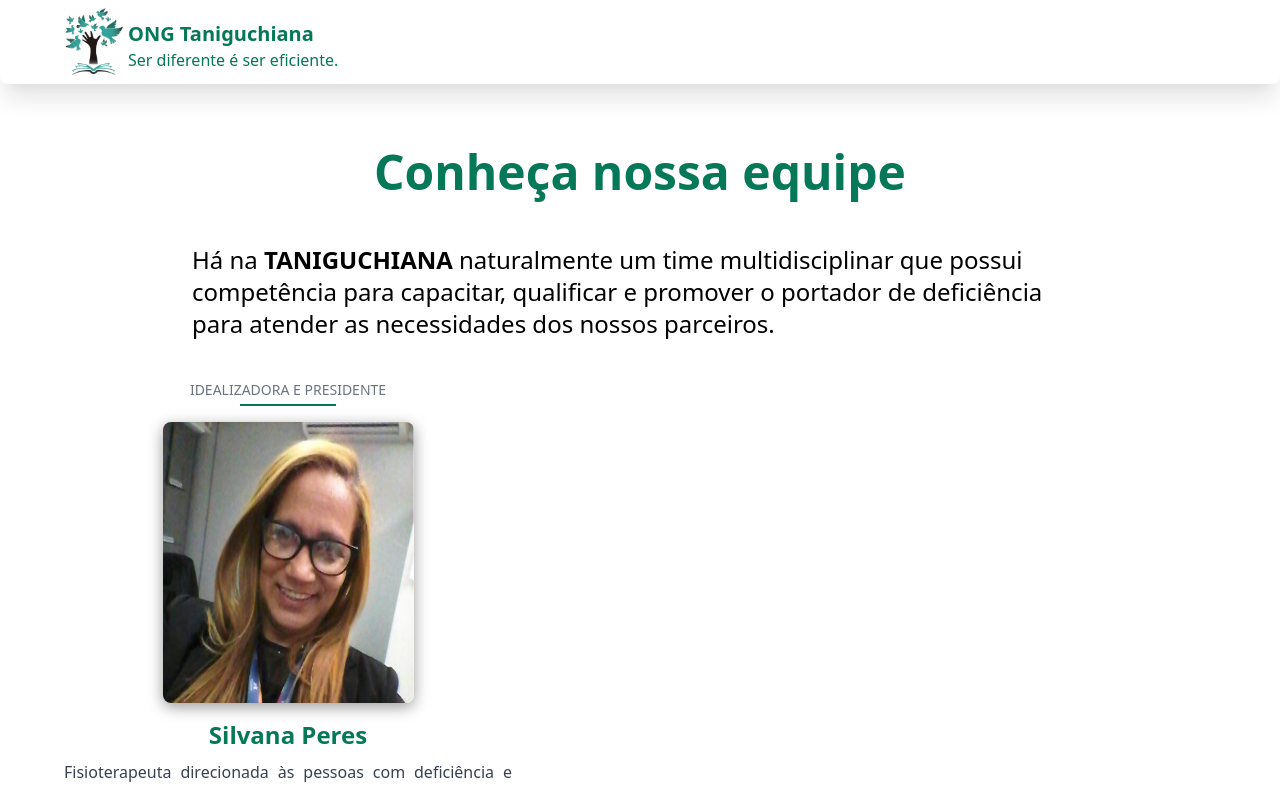
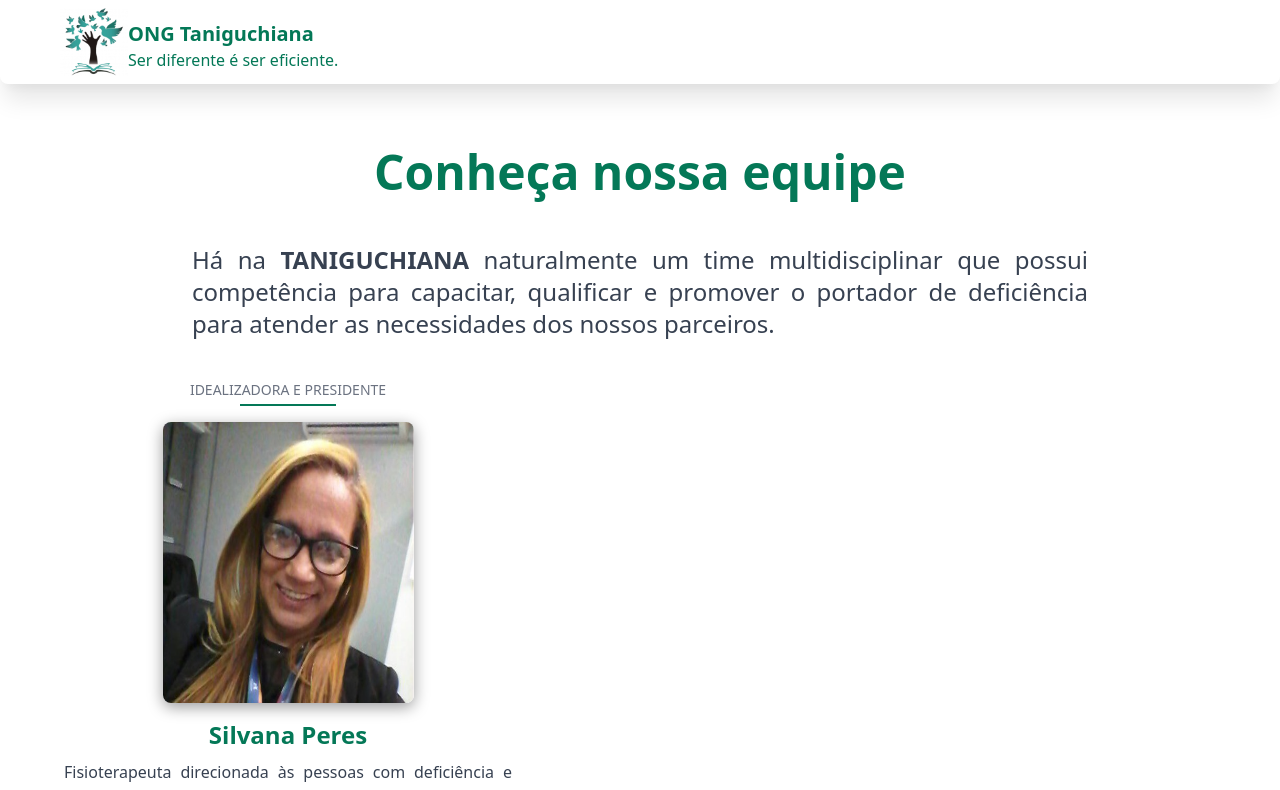
Before and after one commit to FlavioAmorim2/Taniguchiana, a React (Vite) app: page /Team in a window 1280 px wide. Shown: the top 790 px of the page. Built offline with nearby package versions, Linux system fonts and the light colour scheme.

Commit message:
feature team

```diff
--- a/src/pages/Contact/Contact.tsx
+++ b/src/pages/Contact/Contact.tsx
@@ -2,7 +2,7 @@ import { FaFacebook, FaInstagram, FaYoutube, FaLinkedin, FaTelegram } from "reac
 
 const Contact = () => {
   return (
-    <section className="bg-teal-800 text-white py-16 px-6 bg-#1E746D mt-20">
+    <section className="bg-gray-100 text-white py-16 px-6 mt-20">
       <div className="max-w-6xl mx-auto grid md:grid-cols-3 gap-12">
 
         <div className="flex flex-col items-center">
@@ -25,7 +25,7 @@ const Contact = () => {
 
         <div>
           <h2 className="text-2xl text-black font-bold text-green-700 text-center mb-4">Contato</h2>
-          <form className="flex flex-col space-y-4 bg-white p-6 rounded-lg text-center"> {/*shadow-md* /
+          <form className="bg-gray-100 flex flex-col space-y-4 bg-white p-6 rounded-lg text-center"> {/*shadow-md* /
             {/* <label className="text-gray-800 font-medium">
               Nome completo <span className="text-red-500">*</span>
             </label>
--- a/src/pages/Team/Team.tsx
+++ b/src/pages/Team/Team.tsx
@@ -10,7 +10,7 @@ const Team: React.FC = () => {
             Conheça nossa equipe
           </h1>
 
-          <p className="text-lg md:text-2xl text-teal-900 leading-relaxed max-w-4xl text-left mb-10">
+          <p className="text-lg md:text-2xl text-gray-700 leading-relaxed max-w-4xl text-justify mb-10">
             Há na <strong className="font-semibold">TANIGUCHIANA</strong> naturalmente um time multidisciplinar que
             possui competência para capacitar, qualificar e promover o portador de
             deficiência para atender as necessidades dos nossos parceiros.
--- a/src/styles/team.css
+++ b/src/styles/team.css
@@ -1,10 +1,7 @@
 
 .team-img {
-  /* Sombra ao redor da imagem sempre visível */
   box-shadow: 0 4px 15px rgba(0, 2, 5, 0.4);
-  /* Transição suave para hover */
   transition: transform 0.3s ease, box-shadow 0.3s ease;
-  /* Garante proporção correta */
   display: block;
   }
 
```
